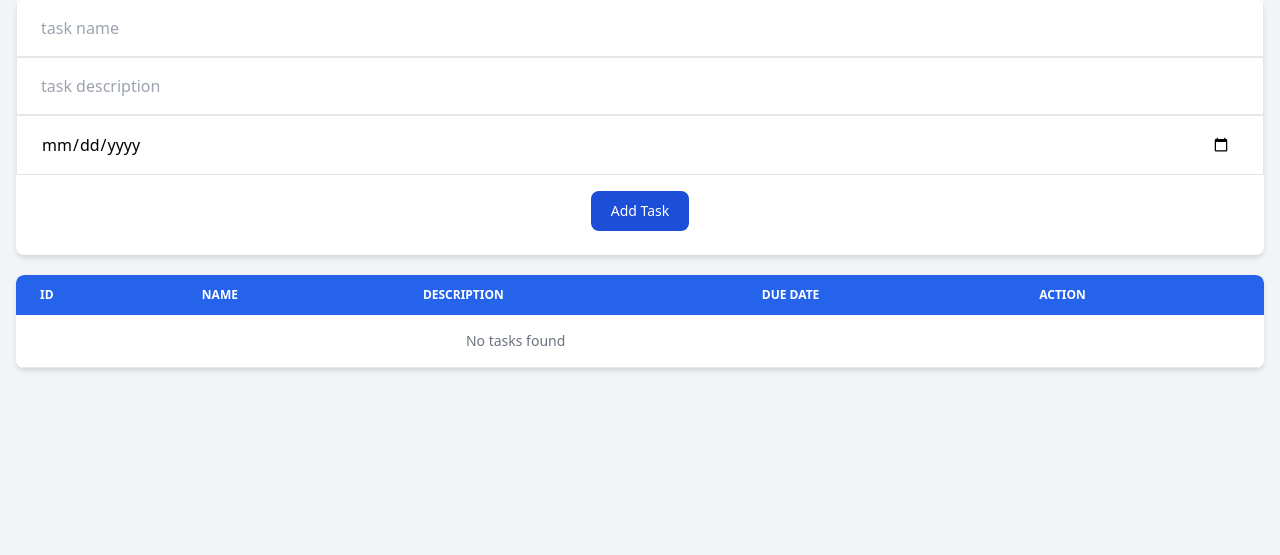
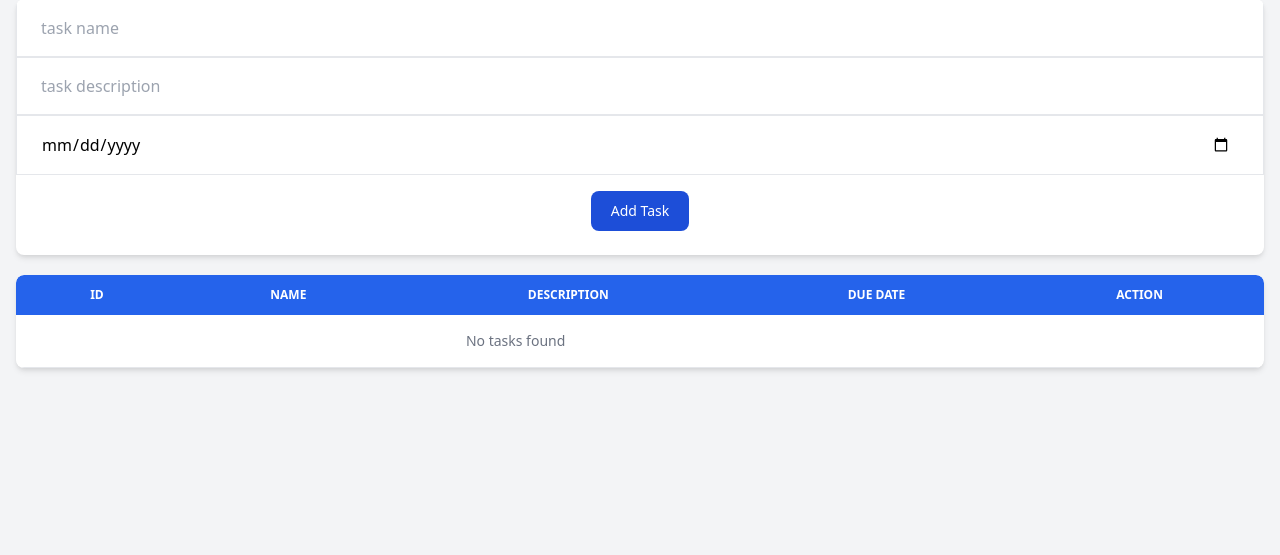
Before and after one commit to AliAftab0786/todo, a Flask app: page / in a window 1280 px wide. Shown: the part 85-640 px from the top of the page. Run offline with Flask 3, Linux system fonts and the light colour scheme.

Commit message:
add new requirement file.

```diff
--- a/app.py
+++ b/app.py
@@ -52,4 +52,4 @@ def update_task(task_id):
     return redirect(url_for('index'))
 
 if __name__ == '__main__':
-    app.run(debug=True)
+    app.run(debug=True , port=5001)
--- a/templates/index.html
+++ b/templates/index.html
@@ -34,19 +34,19 @@
                 <table class="w-full text-sm text-left rtl:text-right text-gray-500 dark:text-gray-400">
                     <thead class="text-xs text-gray-700 uppercase bg-gray-50 dark:bg-gray-700 dark:text-gray-400">
                         <tr class="bg-blue-600 text-white">
-                            <th scope="col" class="px-6 py-3">
+                            <th scope="col" class="px-6 py-3 text-center">
                                 ID
                             </th>
-                            <th scope="col" class="px-6 py-3">
+                            <th scope="col" class="px-6 py-3 text-center">
                                 Name
                             </th>
-                            <th scope="col" class="px-6 py-3">
+                            <th scope="col" class="px-6 py-3 text-center">
                                 Description
                             </th>
-                            <th scope="col" class="px-6 py-3">
+                            <th scope="col" class="px-6 py-3 text-center">
                                 Due Date
                             </th>
-                            <th scope="col" class="px-6 py-3">
+                            <th scope="col" class="px-6 py-3 text-center">
                                 Action
                             </th>
                         </tr>
@@ -75,12 +75,12 @@
                             </td>
                             <td class="px-6 py-4 flex gap-1">
                                 <!-- Delete Task Form -->
-                                <form action="#" method="post" onsubmit="return confirm('Are you sure you want to delete this task?');">
+                                <form action="/delete" method="post" onsubmit="return confirm('Are you sure you want to delete this task?');">
                                     <input type="hidden" name="task_id" value="{{ task.task_id }}">
                                     <input type="hidden" name="_method" value="DELETE">
                                     <button type="submit" class="text-black hover:text-white border border-black hover:bg-red-800 focus:ring-4 focus:outline-none focus:ring-blue-300 font-medium rounded-lg text-sm px-3 py-2 text-center me-2 mb-2 dark:border-black-500 dark:text-blue-500 dark:hover:text-white dark:hover:bg-blue-500 dark:focus:ring-blue-800">Delete</button>
                                 </form>
-                                <form action="#" method="get">
+                                <form action="/edit/{{task.task_id }}" method="get">
                                     <input type="hidden" name="task_id" value="{{ task.task_id }}">
                                     <button type="submit" class="text-black hover:text-white border border-black hover:bg-green-800 focus:ring-4 focus:outline-none focus:ring-blue-300 font-medium rounded-lg text-sm px-3 py-2 text-center me-2 mb-2 dark:border-black-500 dark:text-blue-500 dark:hover:text-white dark:hover:bg-blue-500 dark:focus:ring-blue-800">Edit</button>
                                 </form>
```
Also changed, not shown: requirements.txt (+329 -1 lines).
